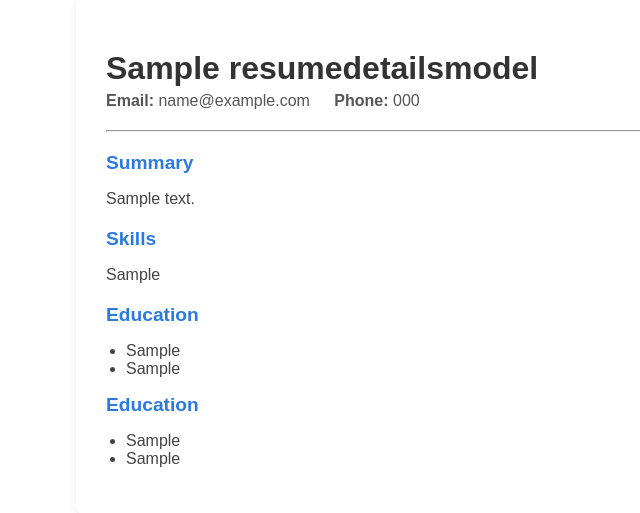
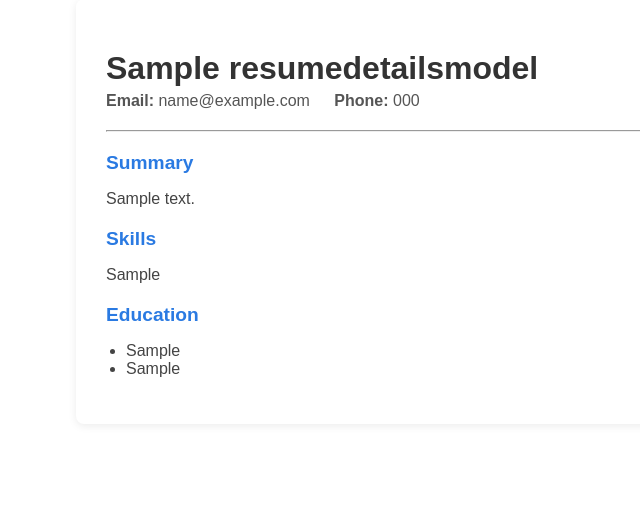
Before and after one commit to zohaibk22/cv-gen, a Django app: template cv_generator/templates/cv_generator/resume_template.html in a window 1280 px wide. Shown: the part 41-554 px from the top of the page, without its empty margins (184-824 px from the left). Run offline with Django 5.2, Linux system fonts and the light colour scheme; the template is opened without the code that fills it: values that come from a table or form of the project are taken from there, others are empty; tables that the repository leaves empty hold one stand-in row (values such as "Sample post").

Commit message:
committing changes

```diff
--- a/cv_generator/templates/cv_generator/resume_template.html
+++ b/cv_generator/templates/cv_generator/resume_template.html
@@ -27,11 +27,6 @@
                 <li>{{resume.school}}</li>
                 <li>{{resume.university}}</li>
             </ul>
-            <h2 style="font-size: 1.2em; color: #2a7ae2; margin-bottom: 8px;">Education</h2>
-            <ul style="color: #444; padding-left: 20px;">
-                <li>{{resume.school}}</li>
-                <li>{{resume.university}}</li>
-            </ul>
         </section>
     </div>
 
```
